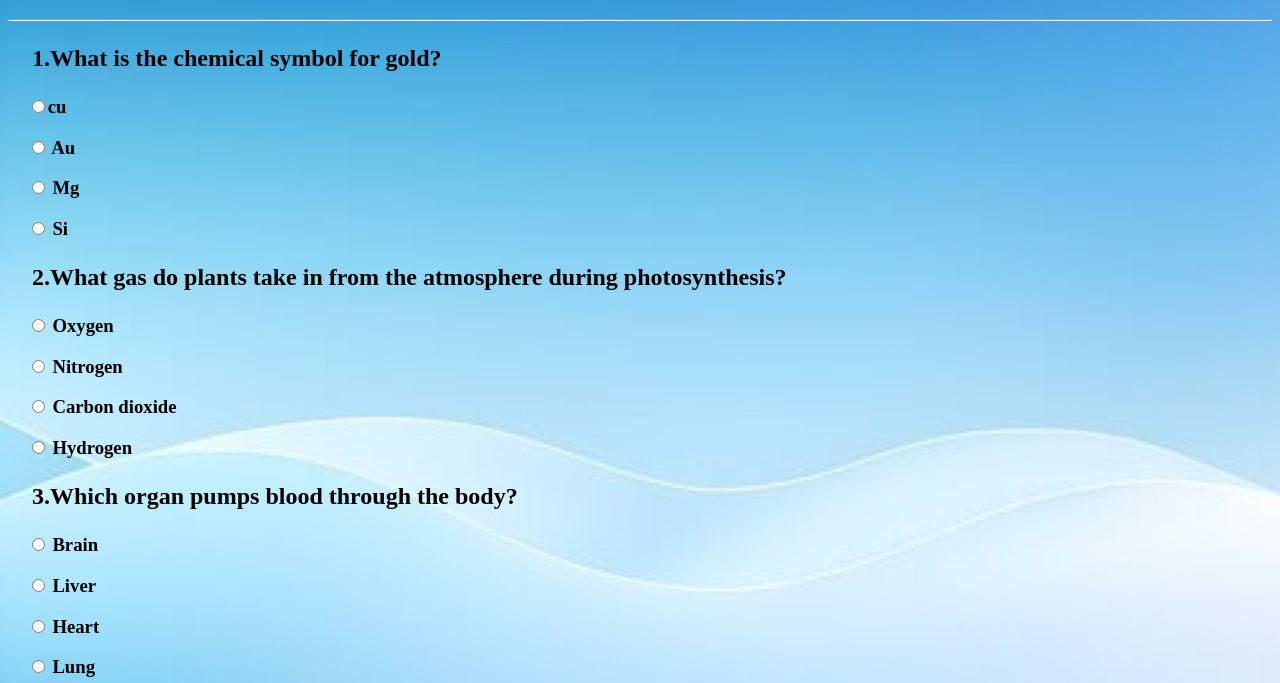
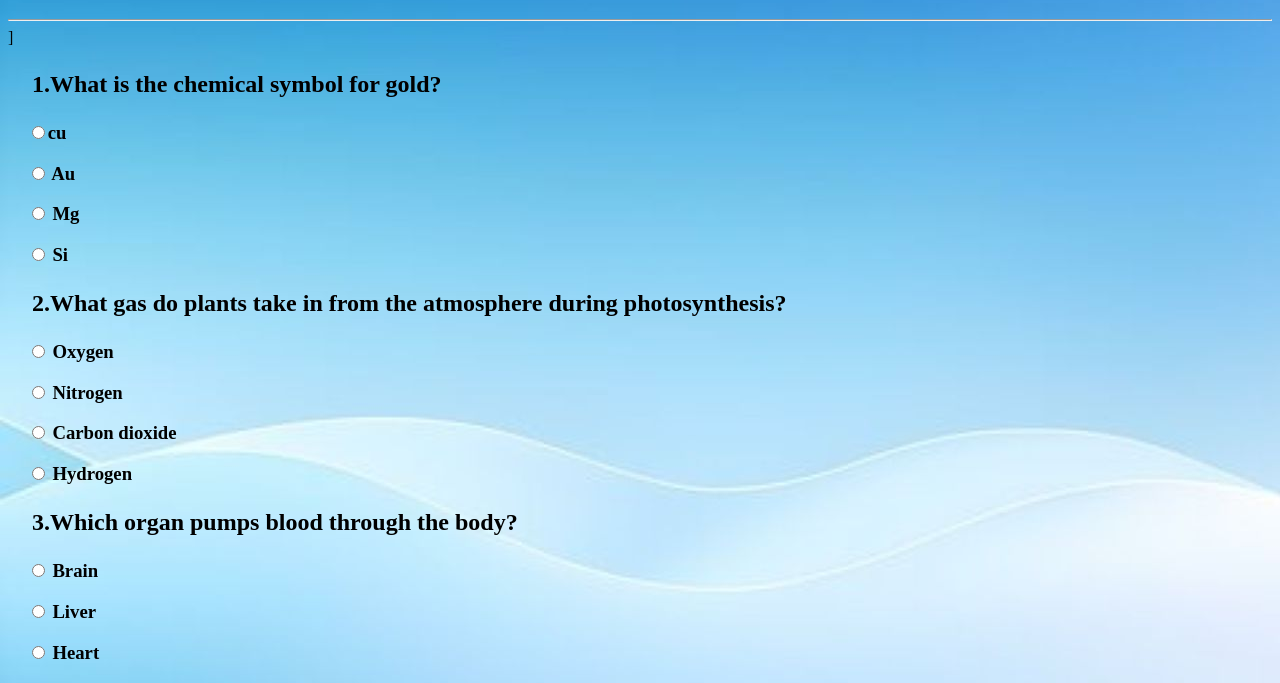
Before and after one commit to Sakshi-Nande/ICP-13-html-github-project-online-quiz-system, a plain HTML site: page pages/Science olympiad.html in a window 1280 px wide. Shown: the part 61-744 px from the top of the page. Drawn offline with Linux system fonts and the light colour scheme.

Commit message:
basic changes

```diff
--- a/pages/Science olympiad.html
+++ b/pages/Science olympiad.html
@@ -6,9 +6,8 @@
 </head>
 <h1>Let's Quiz</h1>
 <hr>
-<form
-    action="file:///C:/Users/Anil/OneDrive/Desktop/ICP-13-html-github-project-online-quiz-system/pages/admindashboard.html">
-
+<form action="feedback form.html">
+]
     <body background="../images/b2.jpg">
         <h2>
             <p>&nbsp;&nbsp;&nbsp;&nbsp;1.What is the chemical symbol for gold?</p>
```
Also changed, not shown: pages/Aptitude Quiz.html (+1 -1 lines), pages/Gate quiz page.html (+1 -2 lines), pages/Student Quiz Page.html (+1 -3 lines), pages/math.html (+1 -1 lines).
